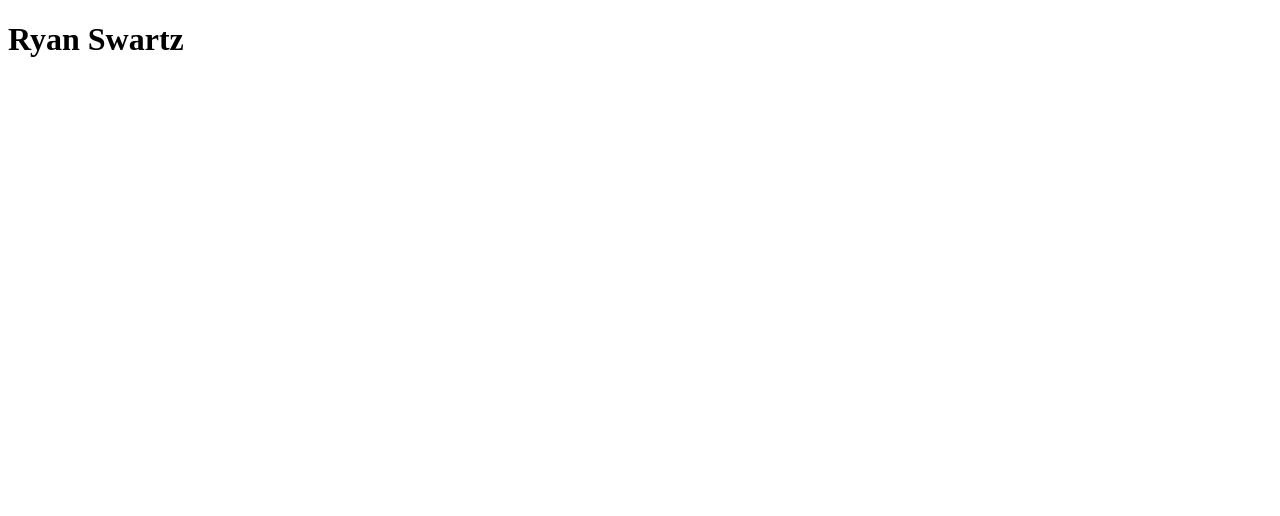
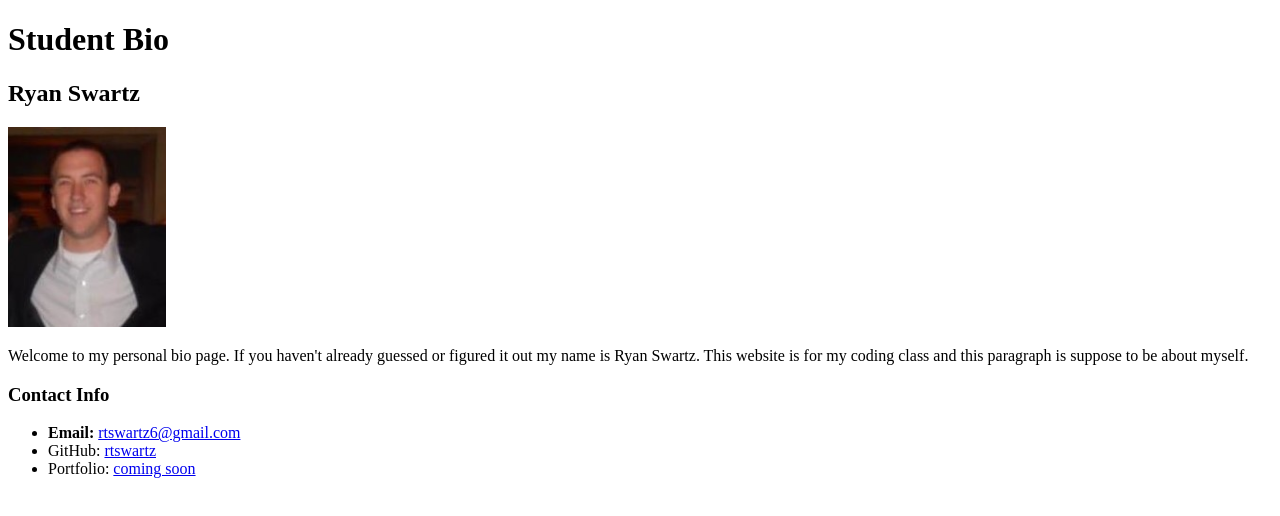
Before and after one commit to rtswartz/Bio, a plain HTML site: page index.html in a window 1280 px wide. Drawn offline with Linux system fonts and the light colour scheme.

Commit message:
Bio info added

```diff
--- a/index.html
+++ b/index.html
@@ -9,7 +9,20 @@
 </head>
 
 <body>
-<h1>Ryan Swartz</h1>
+    <h1>Student Bio</h1>
+    <h2>Ryan Swartz</h2>
+    <img height=200px src="Profile Pic.png">
+    <p>Welcome to my personal bio page. If you haven't already guessed or figured it out my name is Ryan Swartz. This website
+        is for my coding class and this paragraph is suppose to be about myself.</p>
+    <h3>Contact Info</h3>
+    <p>
+    <ul>
+        <li><strong>Email:</strong> <a href="mailto:rswartz6@gmail.com">rtswartz6@gmail.com</a> </li>
+        <li>GitHub: <a href="https://github.com/rtswartz">rtswartz</a></li>
+        <li>Portfolio: <a href="#">coming soon</a></li>
+        <!--Watch video for strong Emment cheat-->
+    </ul>
+</p>
 </body>
 
 </html>
```
Also changed, not shown: Profile Pic.png (added).
